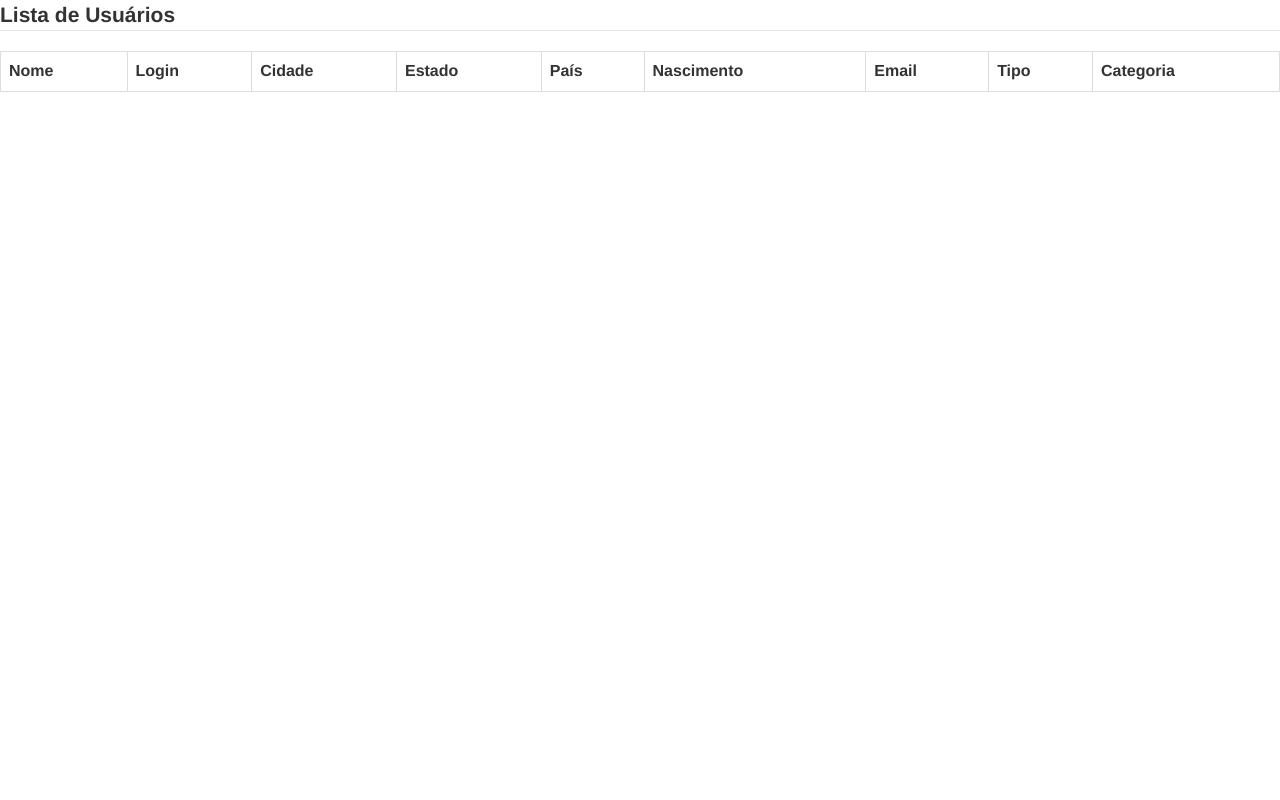
After one commit to GeraldoOliveira/financiamento_unifei, a PHP site: page /exibir_usuario.php?nome=1 in a window 1280 px wide. The commit adds this page. Run offline with PHP 8.4, Linux system fonts and the light colour scheme; data that the repository does not hold is empty; some libraries are stand-ins or nearby versions.

Commit message:
Conferencia de senhas, arrumar detalhes, exibir_usuario

```diff
--- a/financiamento/consultar_usuario.php
+++ b/financiamento/consultar_usuario.php
@@ -32,7 +32,7 @@
                         ?>
                         <tr>
                             <td>
-                                <a href="exibir_user.php"><?php echo $row['nome_completo']; ?></a>
+                                <a href="exibir_usuario.php?nome=<?php echo $row['nome_completo'];?>"><?php echo $row['nome_completo']; ?></a>
                             </td>
                             <td>
                                 <?php echo $row['login']; ?>
--- /dev/null
+++ b/financiamento/exibir_usuario.php
@@ -0,0 +1,70 @@
+<html>
+    <head>
+        <meta http-equiv="Content-Type" content="text/html; charset=UTF-8">
+        <link href="css/bootstrap.min.css" rel="stylesheet" media="screen" />
+        <link href="css/style.css" rel="stylesheet">
+        <title>Exibir usuario</title>
+    </head>
+    <body>
+        <script src="js/jquery.min.js"></script>
+        <script src="js/bootstrap.min.js"></script>
+        <?php
+        include "../financiamento/conexao.php";
+        $pesquisa = $_GET["nome"];
+        $sql = "SELECT `login`, `categoria`, `nome_completo`, `cidade`, `estado`, `pais`, `data_nascimento`, `email`, `tipo` FROM `usuario` WHERE nome_completo = '" . $pesquisa . "'";
+        $result = mysqli_query($con, $sql); /* executa a query */
+        ?>
+        <fieldset>
+            <legend><b>Lista de Usuários</b></legend>
+            <table class="table table-bordered">
+                <tr>
+                    <td><b>Nome</b></td>
+                    <td><b>Login</b></td>
+                    <td><b>Cidade</b></td>
+                    <td><b>Estado</b></td>
+                    <td><b>País</b></td>
+                    <td><b>Nascimento</b></td>
+                    <td><b>Email</b></td>
+                    <td><b>Tipo</b></td>
+                    <td><b>Categoria</b></td>
+                </tr>
+                <?php
+                //Lista dados
+                while ($row = mysqli_fetch_array($result, MYSQLI_ASSOC)) {
+                    ?>
+                    <tr>
+                        <td>
+                            <?php echo $row['nome_completo']; ?>
+                        </td>
+                        <td>
+                            <?php echo $row['login']; ?>
+                        </td>
+                        <td>
+                            <?php echo $row['cidade']; ?>
+                        </td>
+                        <td>
+                            <?php echo $row['estado']; ?>
+                        </td>
+                        <td>
+                            <?php echo $row['pais']; ?>
+                        </td>
+                        <td>
+                            <?php
+                                $data = date_create($row['data_nascimento']);
+                            echo date_format($data, "d/m/Y"); ?>
+                        </td>
+                        <td>
+                            <?php echo $row['email']; ?>
+                        </td>
+                        <td>
+                            <?php echo $row['tipo']; ?>
+                        </td>
+                        <td>
+                            <?php echo $row['categoria']; ?>
+                        </td>
+                    </tr>
+                <?php } ?>
+            </table>
+        </fieldset>
+    </body>
+</html>
```
Also changed, not shown: financiamento/cadastrar_usuario.php (+64 -25 lines), 1 other file.
